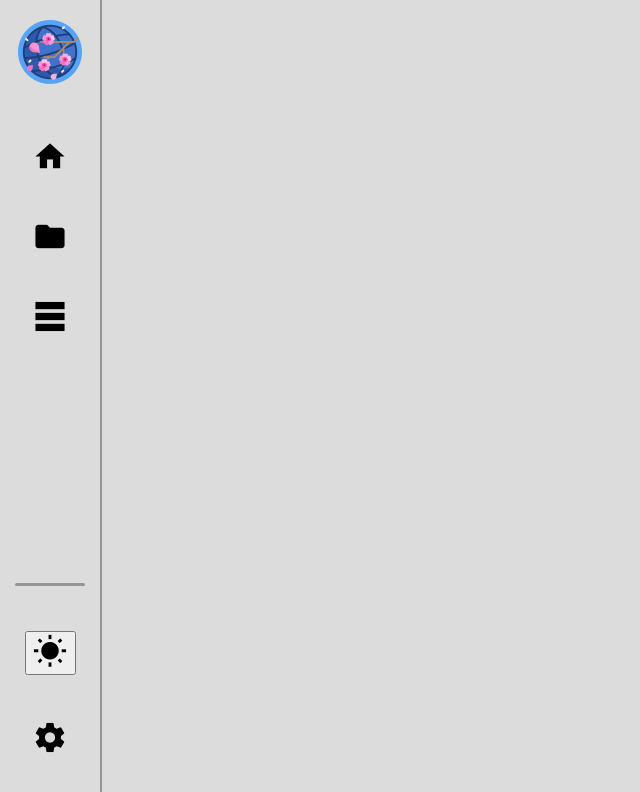
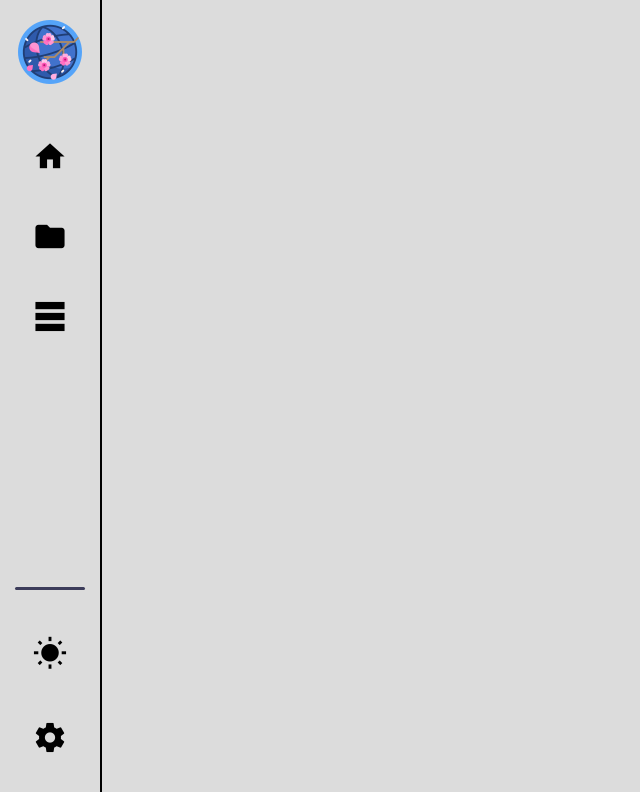
Before and after one commit to AGlanborg/Sakura, a SvelteKit app: page / in a window 1280 px wide. Shown: the top 792 px of the page, without its empty margins (0-640 px from the left). Built offline with nearby package versions, Linux system fonts and the light colour scheme.

Commit message:
colour-theme

```diff
--- a/package.json
+++ b/package.json
@@ -25,6 +25,7 @@
   "author": "",
   "license": "ISC",
   "dependencies": {
-    "material-icons": "^1.13.8"
+    "material-icons": "^1.13.8",
+    "sass": "^1.63.4"
   }
 }
--- a/src/lib/light-mode.js
+++ /dev/null
@@ -1,3 +0,0 @@
-import { writable } from 'svelte/store';
-
-export const mode = writable(0);
--- a/src/routes/+layout.svelte
+++ b/src/routes/+layout.svelte
@@ -1,20 +1,27 @@
 <script>
+  import Styles from "./Styles.svelte";
   import Header from "./Header.svelte";
 </script>
 
+<Styles />
 <Header />
 
 <solt />
 
 <style>
+  /* General */
+  :global(*) {
+    transition: background-color 0.3s, color 0.3s;
+  }
+
   :global(body) {
-    background-color: rgb(220, 220, 220);
-    color: rgb(0, 0, 0);
-    transition: background-color 0.3s;
     margin: 0;
   }
-  :global(body.dark-mode) {
-    background-color: rgb(60, 60, 60);
-    color: rgb(220, 220, 220);
+
+  :global(button) {
+    border: none;
+    padding: none;
+    cursor: pointer;
+    background-color: rgba(0, 0, 0, 0);
   }
 </style>
--- a/src/routes/Header.svelte
+++ b/src/routes/Header.svelte
@@ -1,20 +1,12 @@
 <script>
     import sakura from "$lib/images/blooming-season.png";
-	import { mode } from "$lib/light-mode.js"
 
-	let modeValue = 1
-
-	mode.subscribe(value => {
-		modeValue = value;
-	});
-
-	function toggle() {
-		mode.update(n => n ? 0 : 1)
-		console.log(modeValue)
+    function toggleMode() {
+        window.document.body.classList.toggle('dark')
     }
 </script>
 
-<header>
+<header class="default-background">
     <nav>
         <!-- Nav Buttons Container -->
         <div>
@@ -22,26 +14,31 @@
                 <img src={sakura} alt="sakura" />
             </div>
             <div class="navIcon">
-				<span class="material-icons">home</span>
+                <span class="material-icons">home</span
+                >
             </div>
             <div class="navIcon">
-				<span class="material-icons">folder</span>
+                <span class="material-icons">folder</span
+                >
             </div>
             <div class="navIcon">
-				<span class="material-icons">table_rows</span>
+                <span class="material-icons">table_rows</span
+                >
             </div>
         </div>
 
         <!-- Nav Settings Container -->
         <div>
-			<div class="navDevideContainer" />
+            <div class="navDevide inverted-background" />
             <div class="navIcon">
-				<button on:click={toggle}>
-					<span class="material-icons">wb_sunny</span>
+                <button on:click={toggleMode}>
+                    <span class="material-icons">wb_sunny</span
+                    >
                 </button>
             </div>
             <div class="navIcon">
-				<span class="material-icons">settings</span>
+                <span class="material-icons">settings</span
+                >
             </div>
         </div>
     </nav>
@@ -55,12 +52,8 @@
         width: 5vw;
         max-width: 5vw;
         height: 100vh;
-		background-color: rgb(220, 220, 220);
-		border-right: 2px solid rgb(150, 150, 150);
-	}
-
-	header.dark-mode {
-		background-color: rgb(100, 100, 100);
+        border-right-width: 2px;
+        border-right-style: solid;
     }
 
     nav {
@@ -86,15 +79,13 @@
 
     .material-icons {
         user-select: none;
-		cursor: pointer;
         font-size: 35px;
     }
 
-	.navDevideContainer {
+    .navDevide {
         height: 3px;
         width: 70%;
         margin: 15%;
         border-radius: 5px;
-		background-color: rgb(150, 150, 150);
     }
 </style>
--- /dev/null
+++ b/src/routes/Styles.svelte
@@ -0,0 +1,96 @@
+<script></script>
+
+<style lang="scss">
+    /* Color schemes */
+    $default-background: rgb(220, 220, 220);
+
+    $default-color: rgb(0, 0, 0);
+
+    $inverted-background: rgb(60, 60, 90);
+
+    $inverted-color: rgb(255, 255, 255);
+
+    /* Light-mode */
+    :global(body) {
+      background-color: $default-background;
+      color: $default-color;
+
+      :global(button) {
+        color: $default-color;
+      }
+
+      :global(header) {
+        border-right-color: $default-color;
+      }
+
+      /* Light-default */
+      :global(.default) {
+        background-color: $default-background;
+        color: $default-color;
+      }
+
+      :global(.default-background) {
+        background-color: $default-background;
+      }
+
+      :global(.default-color) {
+        color: $default-color;
+      }
+
+      /* Light-inverted */
+      :global(.inverted) {
+        background-color: $inverted-background;
+        color: $inverted-color;
+      }
+
+      :global(.inverted-background) {
+        background-color: $inverted-background;
+      }
+
+      :global(.inverted-color) {
+        color: $inverted-color;
+      }
+    }
+
+    /* Dark-mode */
+    :global(body.dark) {
+      background-color: $inverted-background;
+      color: $inverted-color;
+
+      :global(button) {
+        color: $inverted-color;
+      }
+
+      :global(header) {
+        border-right-color: $inverted-color;
+      }
+
+      /* Dark-default */
+      :global(.default) {
+        background-color: $inverted-background;
+        color: $inverted-color;
+      }
+
+      :global(.default-background) {
+        background-color: $inverted-background;
+      }
+
+      :global(.default-color) {
+        color: $inverted-color;
+      }
+
+      /* Dark-inverted */
+      :global(.inverted) {
+        background-color: $default-background;
+        color: $default-color;
+      }
+
+      :global(.inverted-background) {
+        background-color: $default-background;
+      }
+
+      :global(.inverted-color) {
+        color: $default-color;
+      }
+    }
+  </style>
--- a/svelte.config.js
+++ b/svelte.config.js
@@ -1,7 +1,10 @@
 import adapter from '@sveltejs/adapter-auto';
+import preprocess from 'svelte-preprocess';
 
 /** @type {import('@sveltejs/kit').Config} */
 const config = {
+	preprocess: preprocess(),
+
 	kit: {
 		// adapter-auto only supports some environments, see https://kit.svelte.dev/docs/adapter-auto for a list.
 		// If your environment is not supported or you settled on a specific environment, switch out the adapter.
```
Also changed, not shown: src/app.d.ts (indentation only), src/app.html (indentation only), 1 other file (tests, documents, lock files or other folders). Lines whose indentation alone changed are shown as unchanged.
